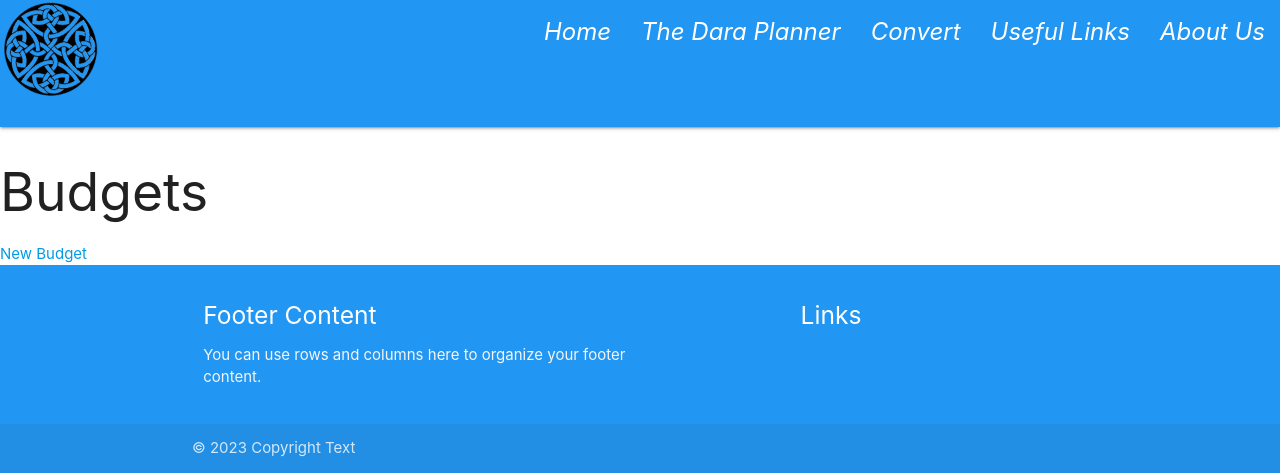
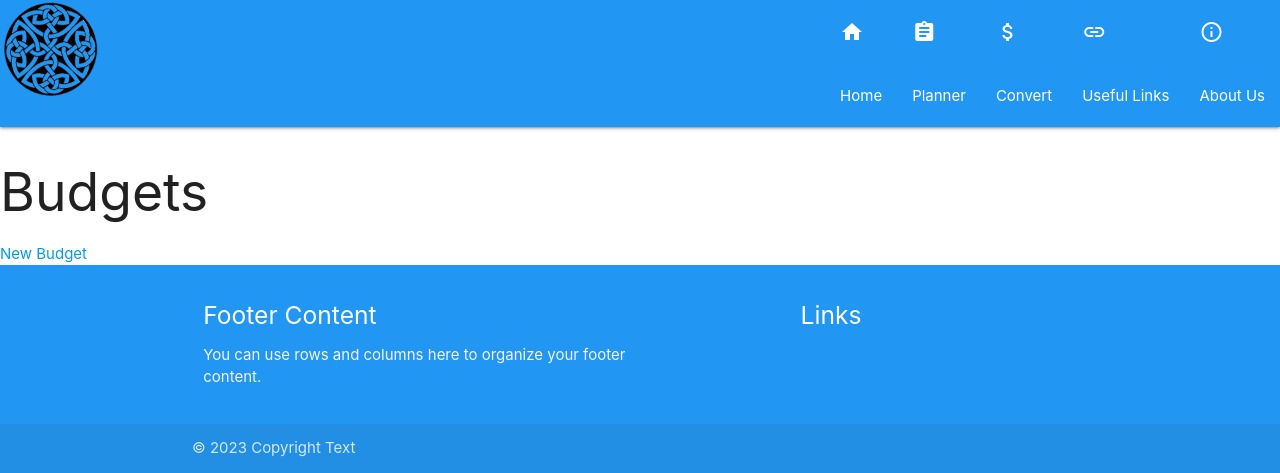
Before and after one commit to ibuttimer/in-for-a-penny, a Django app: page /budget/ in a window 1280 px wide. Shown: the top 473 px of the page. Run offline with Django 4.2, Linux system fonts and the light colour scheme; data that the repository does not hold is empty; some libraries are stand-ins or nearby versions.

Commit message:
feat: Navbar icons

```diff
--- a/templates/base.html
+++ b/templates/base.html
@@ -15,6 +15,8 @@
   <!-- Font Awesome -->
   <script src="https://cdnjs.cloudflare.com/ajax/libs/font-awesome/5.13.0/js/all.min.js"
     integrity="sha256-KzZiKy0DWYsnwMF+X1DvQngQ2/FxF7MF3Ff72XcpuPs=" crossorigin="anonymous"></script>
+
+    <link href="https://fonts.googleapis.com/icon?family=Material+Icons" rel="stylesheet">
 
   <!-- {% block extra_css %}
   {% endblock extra_css %}
--- a/templates/nav.html
+++ b/templates/nav.html
@@ -4,11 +4,11 @@
     <div class="nav-wrapper">
       <a href="{% url 'base:landing' %}"><img src="{% static 'img/dara.png' %}" alt="logo" width="100" height="100"></a>
       <ul class="right hide-on-med-and-down">
-        <li class="tab"><a href="{% url 'base:landing' %}"><i class="material-icons">Home</i></a></li>
-        <li><a href="{% url 'budget:budgets' %}"><i class="material-icons">The Dara Planner</i></a></li>
-        <li><a href="{% url 'base:convert' %}"><i class="material-icons">Convert</i></a></li>
-        <li><a href="{% url 'base:links' %}"><i class="material-icons">Useful Links</i></a></li>
-        <li><a href="{% url 'base:about' %}"><i class="material-icons">About Us</i></a></li>
+        <li class="tab"><a href="{% url 'base:landing' %}"><i class="material-icons">home</i>Home</a></li>
+        <li><a href="{% url 'budget:budgets' %}"><i class="material-icons">assignment</i>Planner</a></li>
+        <li><a href="{% url 'base:convert' %}"><i class="material-icons">attach_money</i>Convert</a></li>
+        <li><a href="{% url 'base:links' %}"><i class="material-icons">insert_link</i>Useful Links</a></li>
+        <li><a href="{% url 'base:about' %}"><i class="material-icons">info_outline</i>About Us</a></li>
       </ul>
     </div>
   </nav>
```
Also changed, not shown: static/img/dara_48.png (added).
